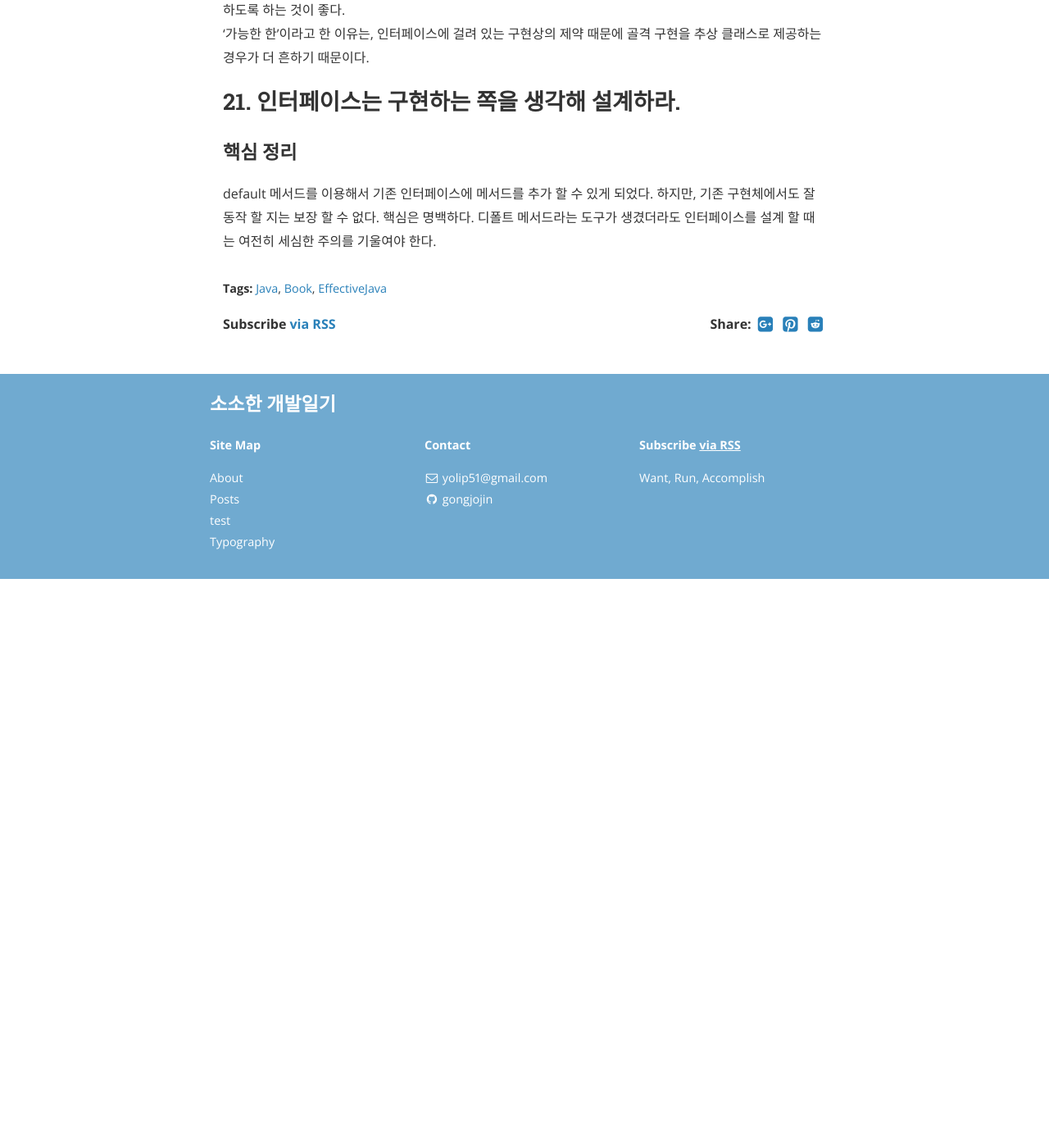
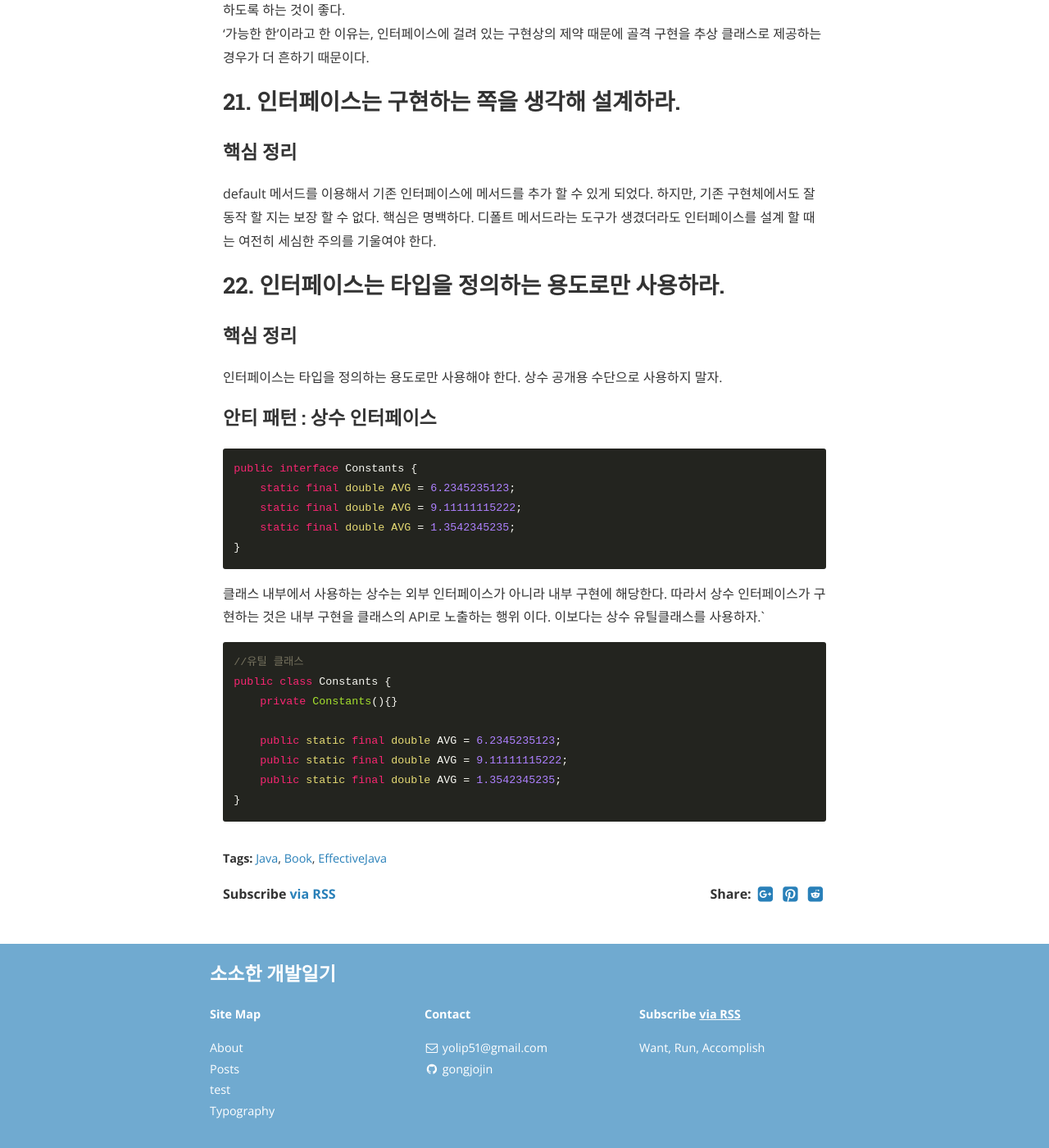
Before and after one commit to gonghojin/gonghojin.github.io, a Jekyll site: the page built from _posts/book/java/effectiveJava/2019-09-28-effectiveJava3.md, in a window 1280 px wide and 1400 px high, scrolled down 2546 px. Shown: the whole window at 82% size. Built offline with Jekyll 4.4.1, drawn with Linux system fonts in a browser that asks for light colours; nearby versions of some CDN libraries; comment, search, counter and statistics services are not loaded; before the commit the page ends 3252 px from its top, so only the background shows below that.

Commit message:
Add: 이펙티브자바_22_인터페이스는 타입을 정의하는 용도로만 사용하라

```diff
--- a/_posts/book/java/effectiveJava/2019-09-28-effectiveJava3.md
+++ b/_posts/book/java/effectiveJava/2019-09-28-effectiveJava3.md
@@ -56,3 +56,31 @@ public 클래스는 `절대 가변 필드를 직접 노출해서는 안 된다.`
 default 메서드를 이용해서 기존 인터페이스에 메서드를 추가 할 수 있게 되었다.
 하지만, 기존 구현체에서도 잘 동작 할 지는 보장 할 수 없다. 핵심은 명백하다.
 디폴트 메서드라는 도구가 생겼더라도 인터페이스를 설계 할 때는 여전히 세심한 주의를 기울여야 한다.
+
+## 22. 인터페이스는 타입을 정의하는 용도로만 사용하라.
+### 핵심 정리
+인터페이스는 타입을 정의하는 용도로만 사용해야 한다. 상수 공개용 수단으로 사용하지 말자.
+
+### 안티 패턴 : 상수 인터페이스
+
+~~~java
+public interface Constants {
+    static final double AVG = 6.2345235123;
+    static final double AVG = 9.11111115222;
+    static final double AVG = 1.3542345235;
+}
+~~~
+
+클래스 내부에서 사용하는 상수는 외부 인터페이스가 아니라 내부 구현에 해당한다. 따라서 상수 인터페이스가 구현하는 것은 내부 구현을 클래스의 API로 노출하는 행위
+이다. 이보다는 상수 유틸클래스를 사용하자.`
+
+~~~java
+//유틸 클래스
+public class Constants {
+    private Constants(){}
+
+    public static final double AVG = 6.2345235123;
+    public static final double AVG = 9.11111115222;
+    public static final double AVG = 1.3542345235;
+}
+~~~
```
